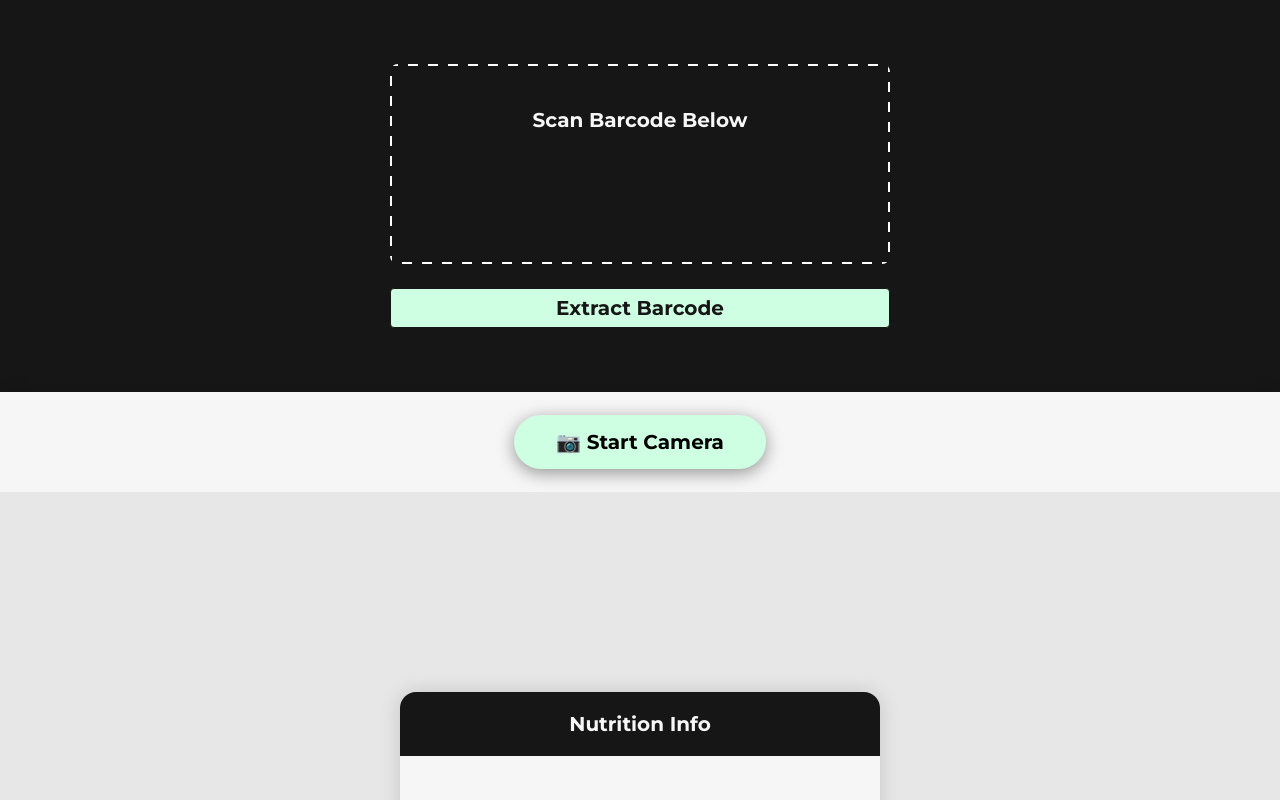
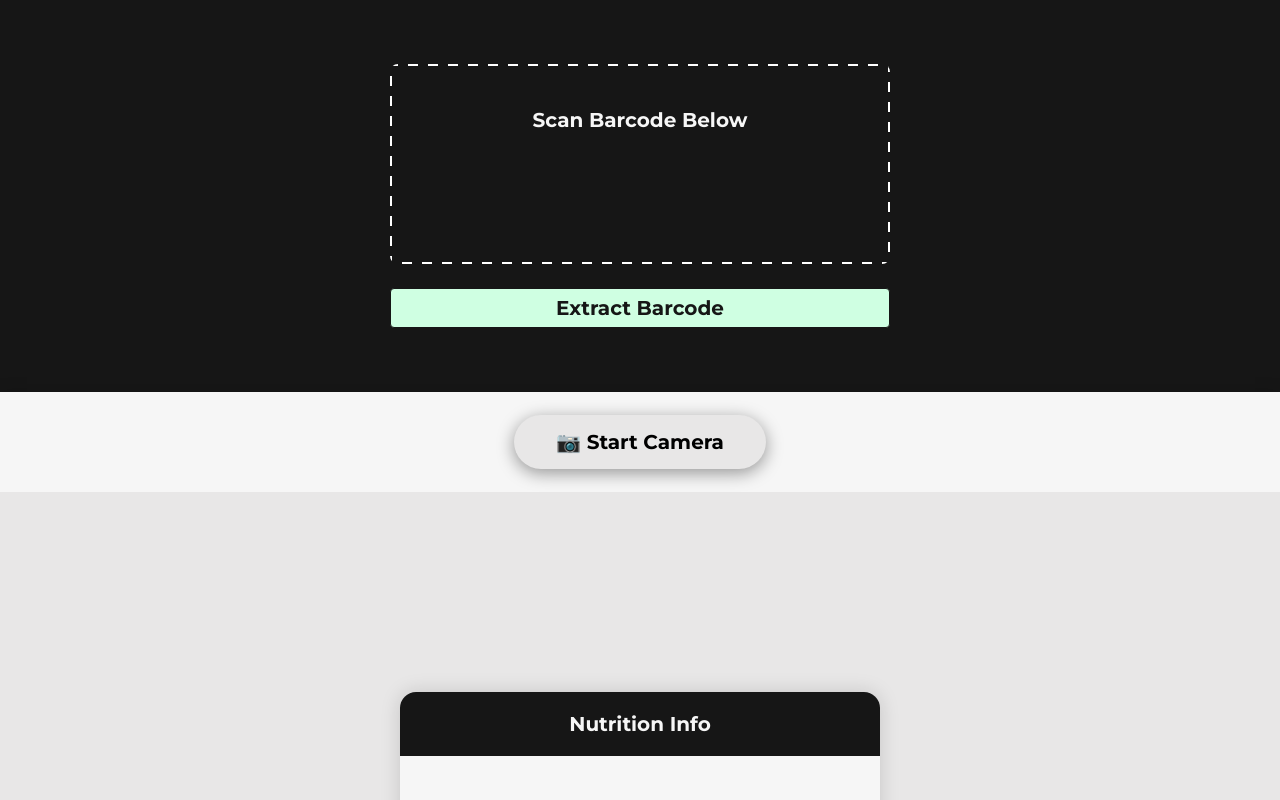
Before and after one commit to dadaxingxing/foodScanner, a React (Vite) app in the folder frontend/: page / in a window 1280 px wide. Shown: the top 800 px of the page. Built offline with nearby package versions, Linux system fonts and the light colour scheme.

Commit message:
fixed button not switching background color when clicked

```diff
--- a/frontend/src/App.jsx
+++ b/frontend/src/App.jsx
@@ -91,7 +91,7 @@ function App() {
         {/* <button onClick={() => setCamActive(!camActive)}>
           {camActive ? 'stop camera' : 'start camera'}
         </button> */}
-        <Func_button onClick={() => setCamActive(!camActive)}>
+        <Func_button onClick={() => setCamActive(!camActive)} background={camActive}>
           {camActive ? '📷 Stop Camera' : '📷 Start Camera'}
         </Func_button>
 
--- a/frontend/src/components/func_button.jsx
+++ b/frontend/src/components/func_button.jsx
@@ -2,16 +2,11 @@ import './func_button.css';
 import React, { useState } from 'react';
 
 
-function Func_button({children, onClick}) {
-    const [background, setBackground] = useState(false);
+function Func_button({children, onClick, background}) {
 
-    const handleClick = () => {
-        onClick();
-        setBackground(!background);
-    };
 
     return (
-        <button onClick={handleClick} className={`func_button ${background ? 'default_white' : 'default_green'}`}>
+        <button onClick={onClick} className={`func_button ${background ? 'default_green' : 'default_white'}`}>
             {children}
         </button>
     );
```
